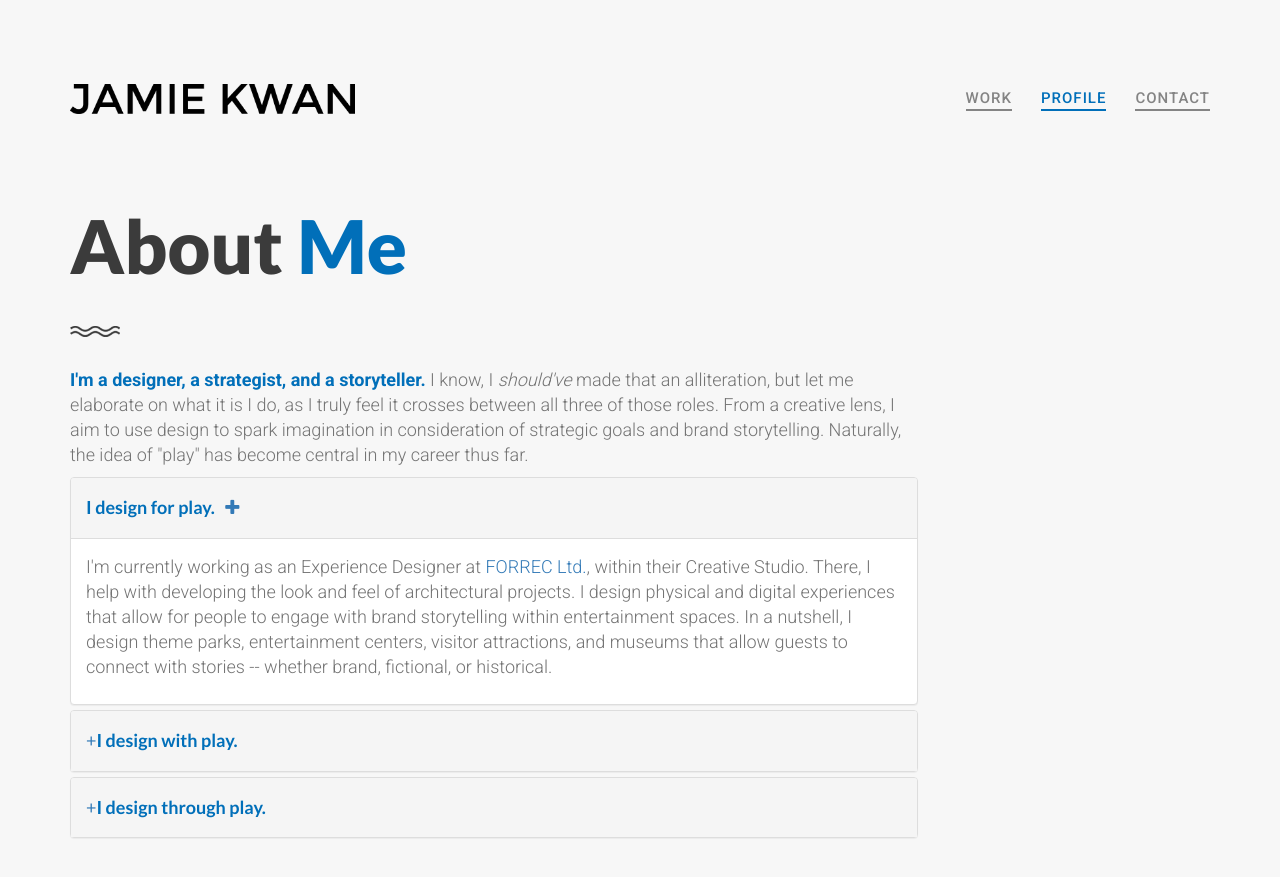
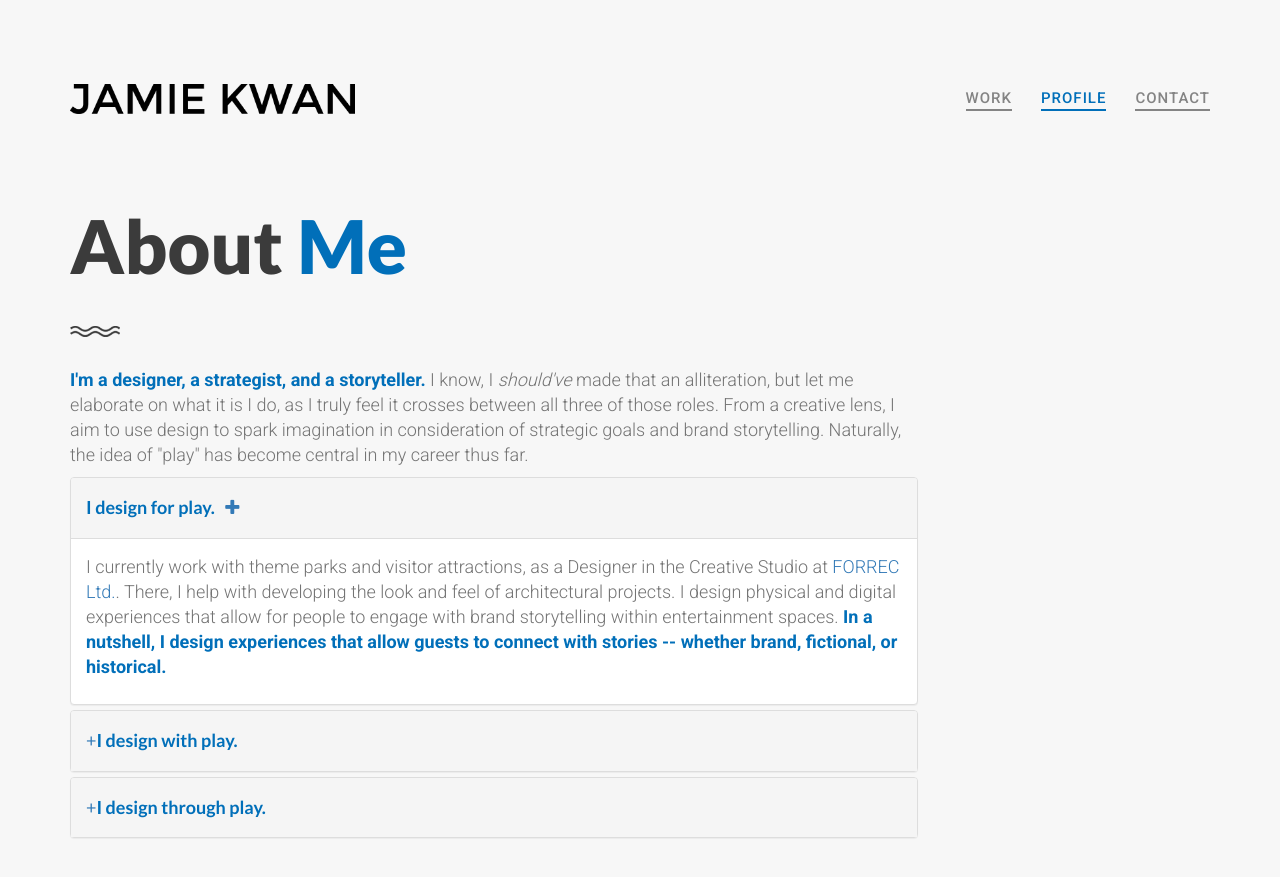
Before and after one commit to jmk91/jamiemkwan, a Jekyll site: the page profile.html, which Jekyll copies as it is, in a window 1280 px wide and 900 px high. Shown: the top 877 px of the window. Built offline with Jekyll 4.4.1, drawn with Linux system fonts in a browser that asks for light colours; nearby versions of some CDN libraries.

Commit message:
copy edit

```diff
--- a/profile.html
+++ b/profile.html
@@ -115,7 +115,7 @@
 						    </div>
 						    <div id="collapseOne" class="panel-collapse collapse in" role="tabpanel" aria-labelledby="headingOne">
 						      <div class="panel-body">
-						        <p>I'm currently working as an Experience Designer at <a href="http://www.forrec.com" target="_blank">FORREC Ltd.</a>, within their Creative Studio. There, I help with developing the look and feel of architectural projects. I design physical and digital experiences that allow for people to engage with brand storytelling within entertainment spaces. In a nutshell, I design theme parks, entertainment centers, visitor attractions, and museums that allow guests to connect with stories -- whether brand, fictional, or historical.</p>
+						        <p>I currently work with theme parks and visitor attractions, as a Designer in the Creative Studio at <a href="http://www.forrec.com" target="_blank">FORREC Ltd.</a>. There, I help with developing the look and feel of architectural projects. I design physical and digital experiences that allow for people to engage with brand storytelling within entertainment spaces. <b><span class="theme-color">In a nutshell, I design experiences that allow guests to connect with stories -- whether brand, fictional, or historical.</span></b></p>
 						      </div>
 						    </div>
 						  </div>
```
